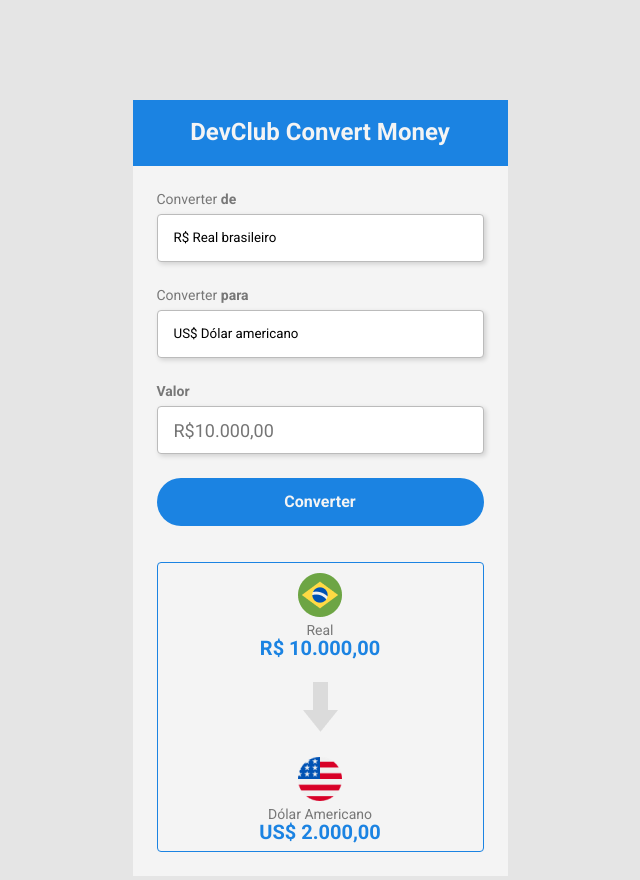
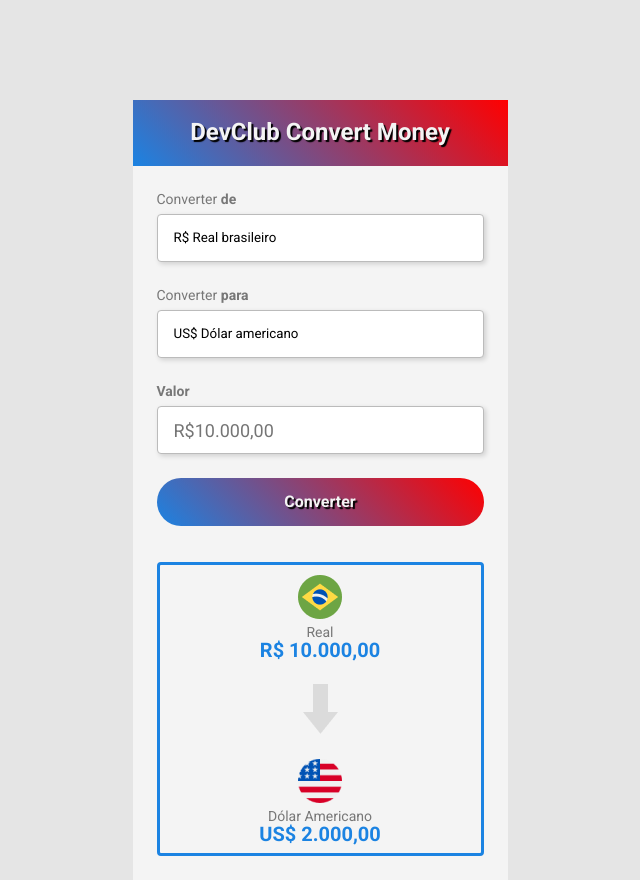
Before and after one commit to danvitmac/Projeto-Conversor-de-Moedas, a plain HTML site: page index.html in a window 1280 px wide. Shown: the whole page, without its empty margins (320-960 px from the left). Drawn offline with Linux system fonts and the light colour scheme.

Commit message:
change color header and button

```diff
--- a/styles.css
+++ b/styles.css
@@ -19,6 +19,7 @@ body {
 
 header {
     background-color: #1B83E2;
+    background-image: linear-gradient(45deg, #1B83E2, red);
     height: 66px;
 }
 
@@ -26,6 +27,7 @@ h1 {
     font-size: 24px;
     line-height: 64%;
     color: #f4f4f4;
+    text-shadow: #000 2px 2px 1px;
     text-align: center;
     padding-top: 25px;
 }
@@ -73,6 +75,7 @@ button {
     height: 48px;
     width: 100%;
     background: #1B83E2;
+    background-image: linear-gradient(45deg, #1B83E2, red);
     border-radius: 25px;
     cursor: pointer;
     font-style: normal;
@@ -80,6 +83,7 @@ button {
     font-size: 16px;
     line-height: 18px;
     color: #F4F4F4;
+    text-shadow: #000 2px 2px 1px;
     border: none;
     margin-top: 24px;
     margin-bottom: 36px;
@@ -94,7 +98,7 @@ button:active {
 }
 
 section {
-    border: 1px solid #1B83E2;
+    border: 3px solid #1B83E2;
     border-radius: 4px;
 }
 
```
